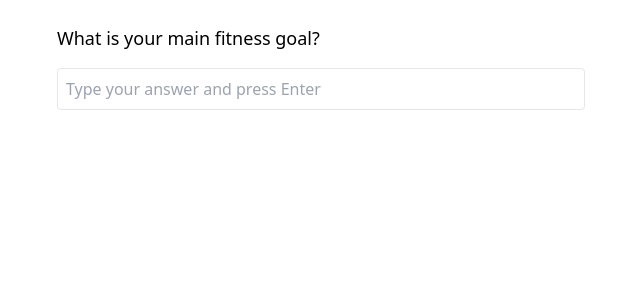
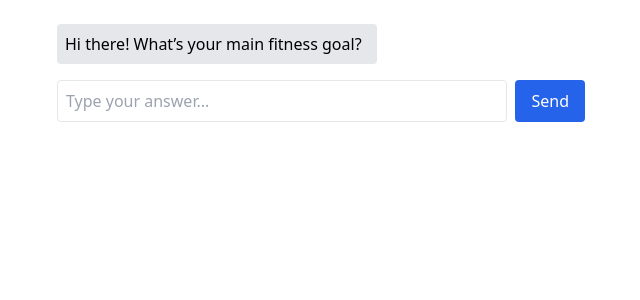
Before and after one commit to Bert501796/easyathlete-clean, a React (Vite) app: page / in a window 1280 px wide. Shown: the top 300 px of the page, without its empty margins (319-959 px from the left). Built offline with nearby package versions, Linux system fonts and the light colour scheme.

Commit message:
Updated onboarding to interactive chatbot

```diff
--- a/src/components/OnboardingChatbot.jsx
+++ b/src/components/OnboardingChatbot.jsx
@@ -2,60 +2,67 @@
 import React, { useState, useEffect } from 'react';
 import { useNavigate } from 'react-router-dom';
 
-const questions = [
-  { key: 'goal', text: 'What is your main fitness goal?', type: 'text' },
-  { key: 'deadline', text: 'By when do you want to achieve this goal?', type: 'text' },
-  { key: 'level', text: 'How would you describe your current fitness level?', type: 'options', options: ['Beginner', 'Intermediate', 'Advanced'] },
-  { key: 'daysPerWeek', text: 'How many days a week do you want to train?', type: 'options', options: ['1-2', '3-4', '5-6', 'Every day'] },
-  { key: 'sports', text: 'Which sports do you want to include in your training plan?', type: 'multi-select', options: ['Running', 'Cycling', 'Swimming', 'Strength', 'Walking'] },
-  { key: 'restrictions', text: 'Do you have any injuries or restrictions we should know about?', type: 'text' }
-];
-
 export default function OnboardingChatbot({ onComplete }) {
   const navigate = useNavigate();
-  const [step, setStep] = useState(0);
-  const [answers, setAnswers] = useState({});
-  const [input, setInput] = useState('');
-  const [multiSelect, setMultiSelect] = useState([]);
+  const [messages, setMessages] = useState([
+    { sender: 'bot', text: 'Hi there! What’s your main fitness goal?' }
+  ]);
+  const [userInput, setUserInput] = useState('');
+  const [loading, setLoading] = useState(false);
+  const [conversation, setConversation] = useState([]);
+  const userId = localStorage.getItem('easyathlete_user_id');
 
   useEffect(() => {
-    const uid = localStorage.getItem('easyathlete_user_id');
-    if (!uid) {
+    if (!userId) {
       console.warn('⛔ No userId found, redirecting to homepage.');
       navigate('/');
     }
-  }, [navigate]);
+  }, [navigate, userId]);
 
-  const current = questions[step];
+  const handleSend = async () => {
+    if (!userInput.trim()) return;
 
-  const handleNext = (value) => {
-    const updated = { ...answers, [current.key]: value };
-    setAnswers(updated);
-    setInput('');
-    setMultiSelect([]);
+    const updatedMessages = [...messages, { sender: 'user', text: userInput }];
+    setMessages(updatedMessages);
+    setUserInput('');
+    setLoading(true);
 
-    if (step + 1 < questions.length) {
-      setStep(step + 1);
-    } else {
-      let userId = localStorage.getItem('easyathlete_user_id');
-      if (!userId) {
-        userId = `user_${crypto.randomUUID()}`;
-        localStorage.setItem('easyathlete_user_id', userId);
-        console.log('🆕 (Chatbot) Generated userId:', userId);
+    try {
+      const res = await fetch('https://easyathlete-backend-production.up.railway.app/onboarding-bot', {
+        method: 'POST',
+        headers: { 'Content-Type': 'application/json' },
+        body: JSON.stringify({
+          userId,
+          conversation: updatedMessages
+        })
+      });
+
+      const data = await res.json();
+      const reply = data.reply;
+      const finished = data.finished;
+      const updated = [...updatedMessages, { sender: 'bot', text: reply }];
+
+      setMessages(updated);
+      setConversation(updated);
+      setLoading(false);
+
+      if (finished) {
+        await submitAndComplete(userId, updated);
       }
-
-      submitAndComplete(userId, updated);
+    } catch (err) {
+      console.error('❌ Error fetching bot reply:', err);
+      setLoading(false);
     }
   };
 
-  const submitAndComplete = async (userId, data) => {
-    console.log('📤 Submitting onboarding with:', { userId, onboardingData: data });
+  const submitAndComplete = async (userId, fullConversation) => {
+    console.log('📤 Finalizing onboarding:', { userId, conversation: fullConversation });
 
     try {
       const response = await fetch('https://easyathlete-backend-production.up.railway.app/upload-onboarding', {
         method: 'POST',
         headers: { 'Content-Type': 'application/json' },
-        body: JSON.stringify({ userId, onboardingData: data })
+        body: JSON.stringify({ userId, onboardingData: fullConversation })
       });
 
       if (!response.ok) {
@@ -64,68 +71,50 @@ export default function OnboardingChatbot({ onComplete }) {
       }
 
       console.log('✅ Onboarding data uploaded');
-      onComplete(data);
+      onComplete(fullConversation);
     } catch (error) {
       console.error('❌ Error uploading onboarding data:', error);
     }
   };
 
-  const toggleMulti = (item) => {
-    setMultiSelect((prev) =>
-      prev.includes(item) ? prev.filter(i => i !== item) : [...prev, item]
-    );
-  };
-
   return (
     <div className="max-w-xl mx-auto p-6 space-y-4">
-      <div className="text-lg font-medium">{current.text}</div>
-
-      {current.type === 'text' && (
-        <input
-          className="border p-2 w-full rounded"
-          value={input}
-          onChange={(e) => setInput(e.target.value)}
-          onKeyDown={(e) => e.key === 'Enter' && input && handleNext(input)}
-          placeholder="Type your answer and press Enter"
-        />
-      )}
-
-      {current.type === 'options' && (
       <div className="space-y-2">
-          {current.options.map((option) => (
-            <button
-              key={option}
-              className="block w-full bg-blue-100 hover:bg-blue-200 px-4 py-2 rounded"
-              onClick={() => handleNext(option)}
+        {messages.map((msg, idx) => (
+          <div
+            key={idx}
+            className={`p-2 rounded max-w-xs ${
+              msg.sender === 'user' ? 'bg-blue-100 ml-auto text-right' : 'bg-gray-200'
+            }`}
           >
-              {option}
-            </button>
+            {msg.text}
+          </div>
         ))}
       </div>
-      )}
 
-      {current.type === 'multi-select' && (
-        <div className="space-y-2">
-          {current.options.map((option) => (
-            <label key={option} className="block">
+      <form
+        onSubmit={(e) => {
+          e.preventDefault();
+          handleSend();
+        }}
+        className="flex mt-4"
+      >
         <input
-                type="checkbox"
-                checked={multiSelect.includes(option)}
-                onChange={() => toggleMulti(option)}
-                className="mr-2"
+          type="text"
+          value={userInput}
+          onChange={(e) => setUserInput(e.target.value)}
+          className="flex-1 border rounded p-2"
+          placeholder="Type your answer..."
+          disabled={loading}
         />
-              {option}
-            </label>
-          ))}
         <button
-            disabled={multiSelect.length === 0}
-            onClick={() => handleNext(multiSelect)}
-            className="mt-2 bg-blue-600 text-white px-4 py-2 rounded disabled:opacity-50"
+          type="submit"
+          disabled={loading}
+          className="ml-2 px-4 py-2 bg-blue-600 text-white rounded disabled:opacity-50"
         >
-            Confirm
+          Send
         </button>
-        </div>
-      )}
+      </form>
     </div>
   );
 }
```
Lines whose indentation alone changed are shown as unchanged.
